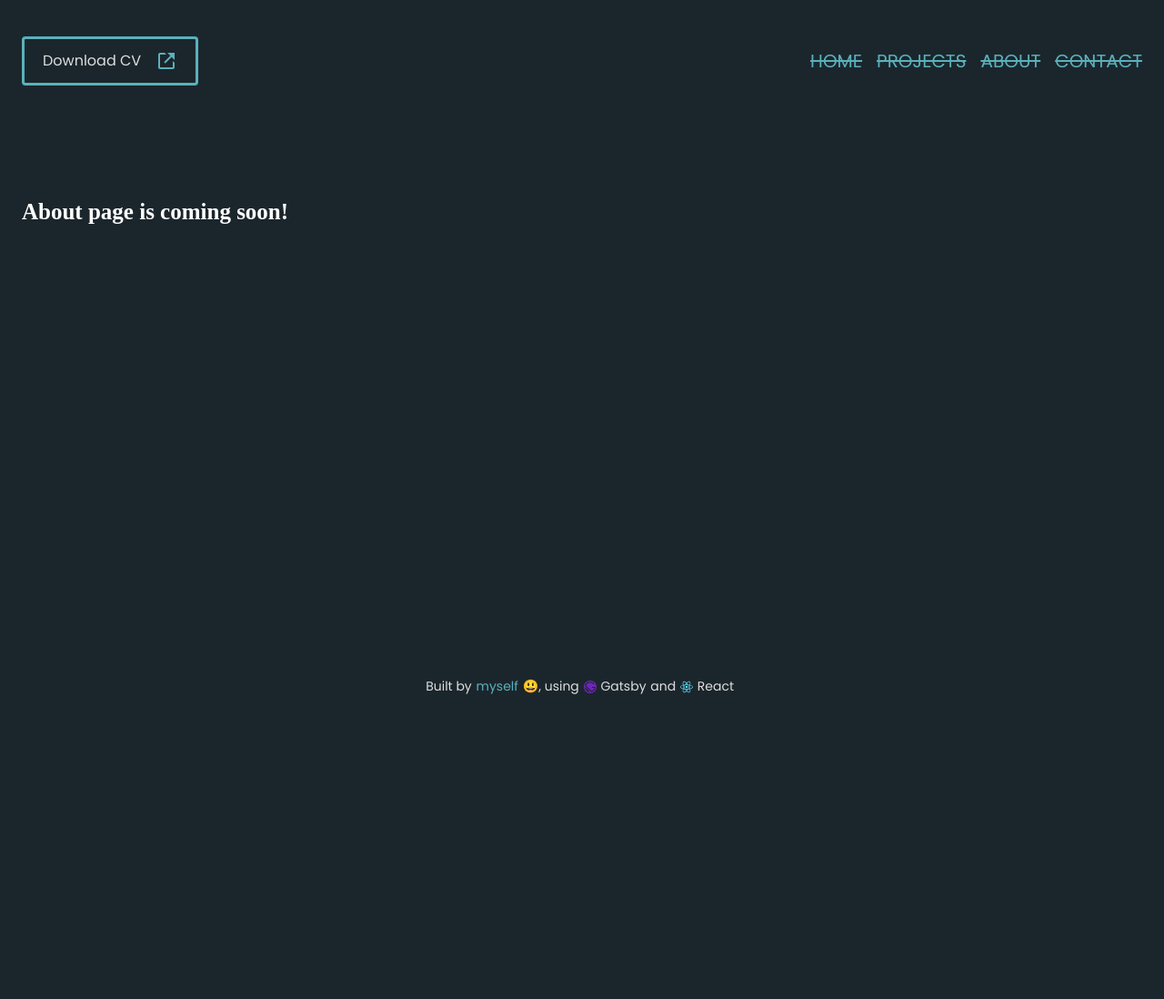
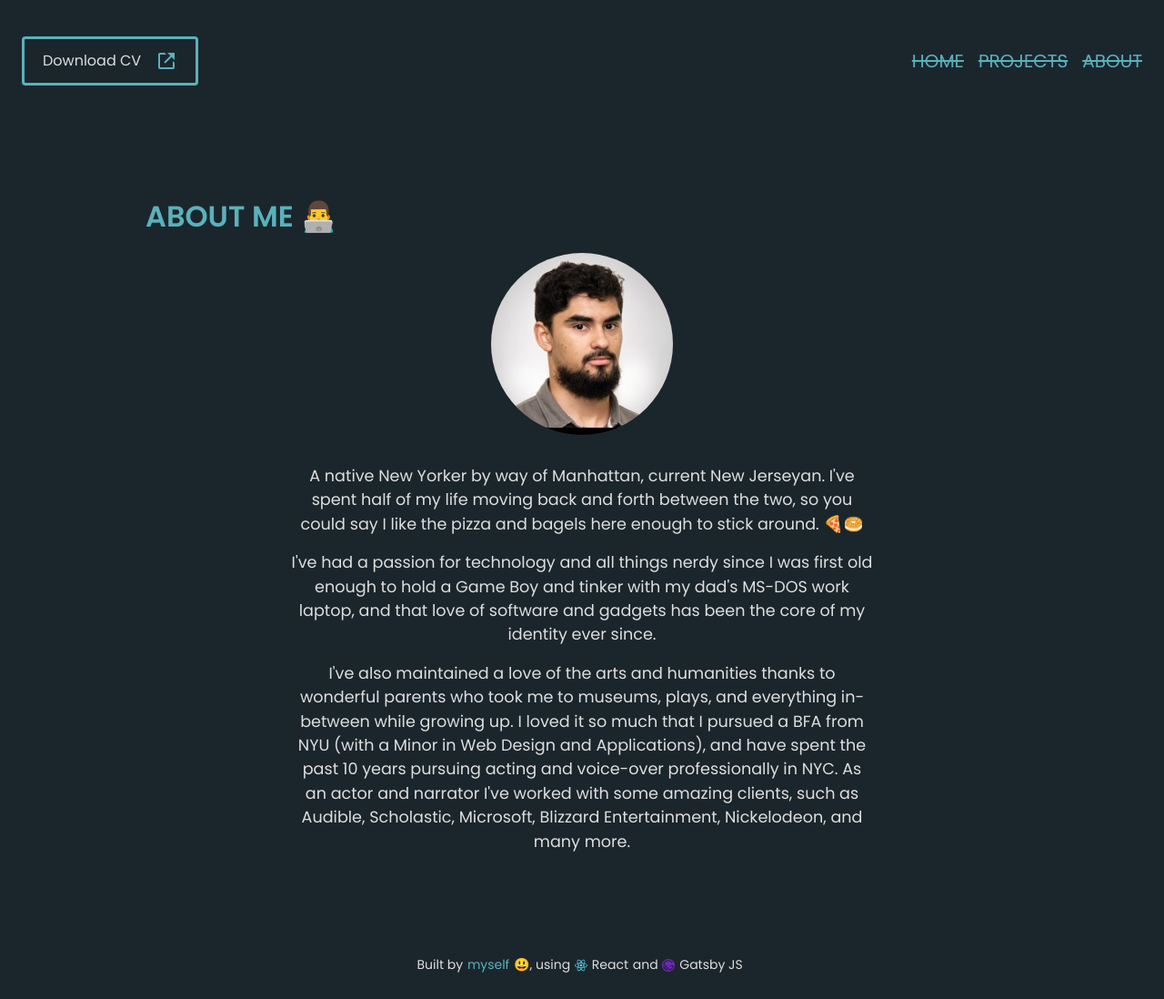
Before and after one commit to darlysson/portfolio, a Gatsby site: page /about in a window 1280 px wide. Shown: the whole page at 91% size. Before the commit the page ends 800 px from the top, so only its background shows below. Built offline with nearby package versions, Linux system fonts and the light colour scheme; Gatsby itself is replaced by a stand-in of ours; a web font is replaced by a local one.

Commit message:
Created projectCard Component + Few layout improvements

```diff
--- a/gatsby-config.js
+++ b/gatsby-config.js
@@ -17,21 +17,6 @@ module.exports = {
     },
     `gatsby-transformer-sharp`,
     `gatsby-plugin-sharp`,
-    {
-      resolve: `gatsby-plugin-manifest`,
-      options: {
-        name: `gatsby-starter-default`,
-        short_name: `starter`,
-        start_url: `/`,
-        background_color: `#663399`,
-        theme_color: `#663399`,
-        display: `minimal-ui`,
-        icon: `src/images/gatsby-icon.png`, // This path is relative to the root of the site.
-      },
-    },
     `gatsby-plugin-gatsby-cloud`,
-    // this (optional) plugin enables Progressive Web App + Offline functionality
-    // To learn more, visit: https://gatsby.dev/offline
-    // `gatsby-plugin-offline`,
   ],
 }
--- a/src/components/Footer/index.jsx
+++ b/src/components/Footer/index.jsx
@@ -14,14 +14,14 @@ export default function Footer() {
           myself
         </Link>
         😃, using
-        <a href="https://www.gatsbyjs.com/">
-          <GrGatsbyjs color="#7026B9" />
-          Gatsby
+        <a href="https://reactjs.org/" target="_blank">
+          <SiReact color="#61DAFB" />
+          React
         </a>
         and
-        <a href="https://reactjs.org/">
-          <SiReact color="#61DAFB" />
-          React
+        <a href="https://www.gatsbyjs.com/" target="_blank">
+          <GrGatsbyjs color="#7026B9" />
+          Gatsby JS
         </a>
       </div>
     </footer>
--- a/src/components/Footer/styles.module.scss
+++ b/src/components/Footer/styles.module.scss
@@ -1,10 +1,7 @@
 .container {
-  position: fixed;
-  bottom: 0;
   background: var(--dark-blue);
   width: 100%;
-  left: 0;
-  height: 5rem;
+  height: 2rem;
 
   .content {
     max-width: 80rem;
@@ -17,6 +14,7 @@
     display: flex;
     align-items: center;
     justify-content: center;
+    flex-wrap: wrap;
 
     a {
       margin: 0 0.3rem;
--- a/src/components/Header/index.jsx
+++ b/src/components/Header/index.jsx
@@ -42,9 +42,6 @@ export default function Header() {
             <li>
               <Link to="/about">About</Link>
             </li>
-            <li>
-              <Link to="/contact">Contact</Link>
-            </li>
           </ul>
         </div>
       </nav>
--- a/src/components/Header/styles.module.scss
+++ b/src/components/Header/styles.module.scss
@@ -1,5 +1,5 @@
 .container {
-  margin-bottom: 7.5rem;
+  // margin-bottom: 7.5rem;
 
   nav {
     display: flex;
--- a/src/components/Layout/index.jsx
+++ b/src/components/Layout/index.jsx
@@ -7,13 +7,13 @@ import Header from "../Header"
 import Footer from "../Footer"
 
 import "../../styles/global.scss"
-import { container } from "./styles.module.scss"
+import { container, content } from "./styles.module.scss"
 
 export default function Layout({ children, showFooter = true }) {
   return (
     <main className={container}>
       <Header />
-      <div>{children}</div>
+      <div className={content}>{children}</div>
       {showFooter && <Footer />}
     </main>
   )
--- a/src/components/Layout/styles.module.scss
+++ b/src/components/Layout/styles.module.scss
@@ -2,4 +2,8 @@
   max-width: 80rem;
   margin: 0 auto;
   padding: 2.5rem 1.5rem;
+
+  .content {
+    margin: 7.5rem 0 4.5rem;
+  }
 }
--- /dev/null
+++ b/src/components/ProjectCard/styles.module.scss
@@ -0,0 +1,47 @@
+.project {
+  background: var(--light-gray);
+  padding: 1rem;
+  border-radius: 0.25rem;
+
+  .title {
+    color: var(--light-blue);
+    font-weight: 500;
+    font-family: 'Roboto', 'Poppins', sans-serif;
+    padding-bottom: 0.75rem;
+    font-size: 1.3rem;
+  }
+
+  p {
+    color: var(--dark-blue);
+    font-size: 0.875rem;
+    line-height: 1.4rem;
+    font-family: 'Poppins', 'Roboto', sans-serif;
+    padding-bottom: 0.75rem;
+  }
+
+  .techs {
+    display: flex;
+    align-items: center;
+    justify-content: end;
+
+    a {
+      text-decoration: none;
+
+      & + a {
+        margin-left: 0.5rem;
+      }
+
+      svg {
+        width: 1.5rem;
+        height: 1.5rem;
+        color: var(--dark-blue);
+        opacity: 0.6;
+
+        &:hover {
+          opacity: 1;
+          transition: opacity 0.5s;
+        }
+      }
+    }
+  }
+}
--- a/src/pages/about/index.jsx
+++ b/src/pages/about/index.jsx
@@ -1,13 +1,55 @@
 import React from "react"
+import { StaticImage } from "gatsby-plugin-image"
 
 import Layout from "../../components/Layout"
+import {
+  container,
+  content,
+  profileImg,
+  sectionTitle,
+} from "./styles.module.scss"
 
 export default function About() {
   return (
     <Layout>
-      <h1 style={{ color: "#FFF", fontSize: "25px" }}>
-        About page is coming soon!
-      </h1>
+      <section className={container}>
+        <h2 className={sectionTitle}>About me 👨‍💻</h2>
+
+        <div className={content}>
+          <StaticImage
+            src="../../images/me.jpeg"
+            alt="Profile picture of me."
+            placeholder="blurred"
+            layout="fixed"
+            width={200}
+            height={200}
+            className={profileImg}
+          />
+
+          <p>
+            A native New Yorker by way of Manhattan, current New Jerseyan. I've
+            spent half of my life moving back and forth between the two, so you
+            could say I like the pizza and bagels here enough to stick around.
+            🍕🥯
+          </p>
+          <p>
+            I've had a passion for technology and all things nerdy since I was
+            first old enough to hold a Game Boy and tinker with my dad's MS-DOS
+            work laptop, and that love of software and gadgets has been the core
+            of my identity ever since.
+          </p>
+          <p>
+            I've also maintained a love of the arts and humanities thanks to
+            wonderful parents who took me to museums, plays, and everything
+            in-between while growing up. I loved it so much that I pursued a BFA
+            from NYU (with a Minor in Web Design and Applications), and have
+            spent the past 10 years pursuing acting and voice-over
+            professionally in NYC. As an actor and narrator I've worked with
+            some amazing clients, such as Audible, Scholastic, Microsoft,
+            Blizzard Entertainment, Nickelodeon, and many more.
+          </p>
+        </div>
+      </section>
     </Layout>
   )
 }
--- a/src/pages/about/styles.module.scss
+++ b/src/pages/about/styles.module.scss
@@ -0,0 +1,35 @@
+.container {
+  margin: 0 auto;
+  max-width: 60rem;
+
+  .profileImg {
+    border-radius: 50%;
+    padding-bottom: 1.5rem;
+    margin-bottom: 2rem;
+  }
+
+  .sectionTitle {
+    font-size: 2rem;
+    color: var(--light-blue);
+    padding-bottom: 1rem;
+    font-family: 'Poppins', sans-serif;
+    text-transform: uppercase;
+  }
+
+  .content {
+    display: flex;
+    flex-direction: column;
+    align-items: center;
+    max-width: 40rem;
+    margin: 0 auto;
+
+    p {
+      color: var(--light-gray);
+      padding-bottom: 1rem;
+      font-family: 'Poppins', 'Roboto', sans-serif;
+      line-height: 1.65rem;
+      font-size: 1.1rem;
+      text-align: center;
+    }
+  }
+}
```
Also changed, not shown: src/components/ProjectCard/index.jsx (added, +30 -0 lines), src/pages/contact/index.jsx (deleted, +0 -12 lines), src/pages/projects/index.jsx (+13 -3 lines), src/pages/projects/styles.module.scss (+18 -0 lines), src/images/me.jpeg (added), src/pages/contact/styles.module.scss (deleted).
